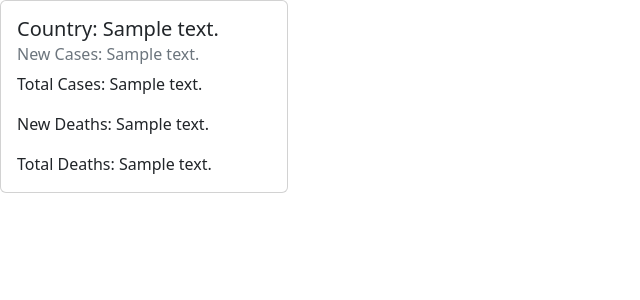
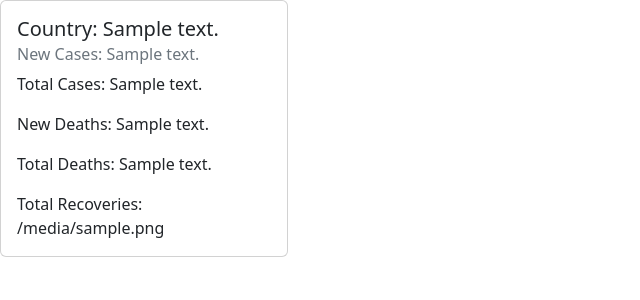
Before and after one commit to FabricMcGaming/Covidtracker, a Flask app: template templates/home.html in a window 1280 px wide. Shown: the part 56-356 px from the top of the page, without its empty margins (0-640 px from the left). Run offline with Flask 2, Linux system fonts and the light colour scheme; the template is opened without the code that fills it: most values are stand-ins (such as "Sample title", 1, 10 or a date in 2020).

Commit message:
small tweak

```diff
--- a/templates/home.html
+++ b/templates/home.html
@@ -19,6 +19,7 @@
         <p class="card-text">Total Cases: {{response["Total Cases_text"]}}</p>
         <p class="card-text">New Deaths: {{response["New Deaths_text"]}}</p>
         <p class="card-text">Total Deaths: {{response["Total Deaths_text"]}}</p>
+        <p class="card-text">Total Recoveries: {{response["Total Recovered_text"]}}</p>
       </div>
     </div>
     <script src="https://cdn.jsdelivr.net/npm/bootstrap@5.2.0/dist/js/bootstrap.bundle.min.js" integrity="sha384-A3rJD856KowSb7dwlZdYEkO39Gagi7vIsF0jrRAoQmDKKtQBHUuLZ9AsSv4jD4Xa" crossorigin="anonymous"></script>
```
